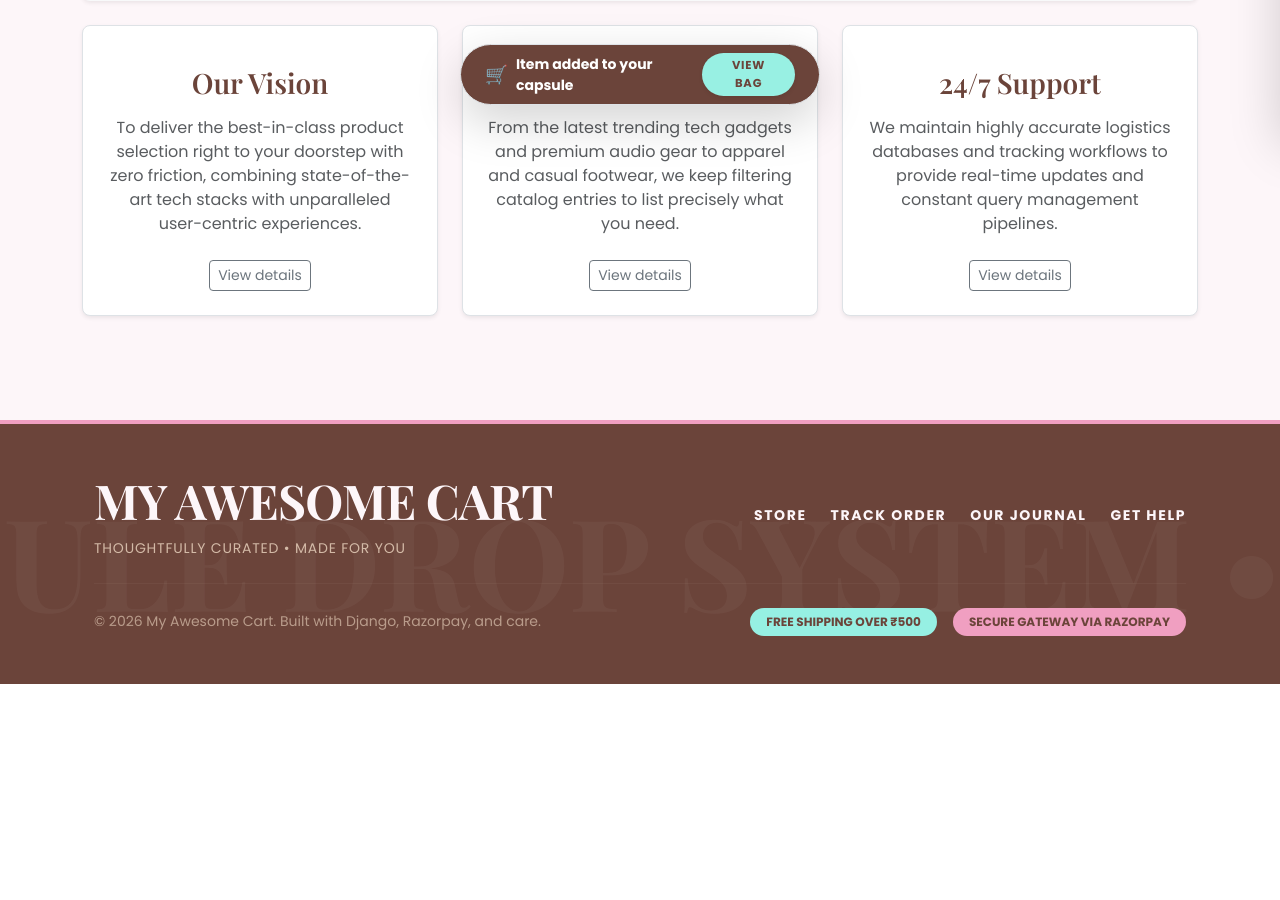
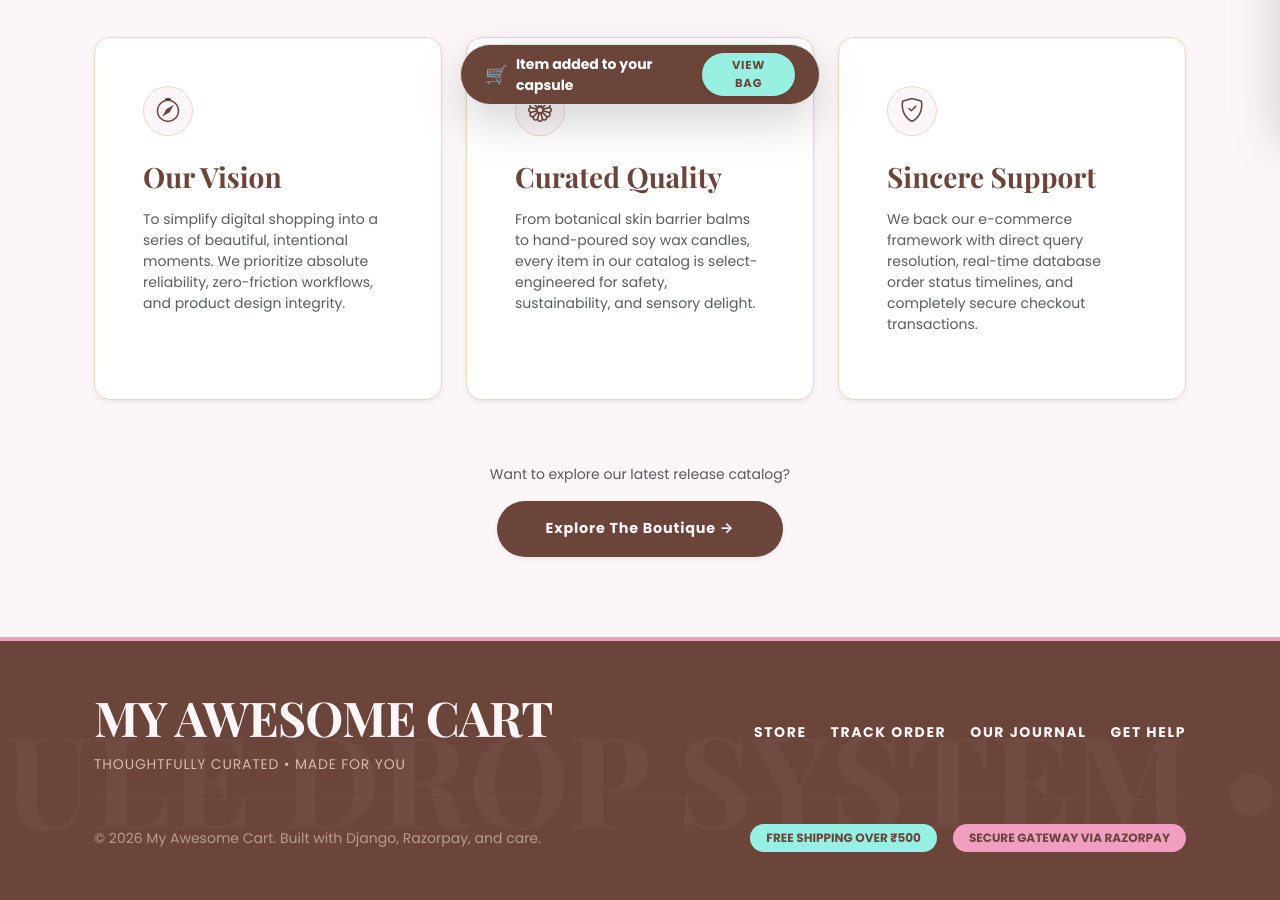
Before and after one commit to Nehaa2509/my_awesome_cart, a Django app: template shop/templates/shop/about.html in a window 1280 px wide. Shown: the part 671-1571 px from the top of the page. Before the commit the page ends 1355 px from the top, so only its background shows below. Run offline with Django 5.2, Linux system fonts and the light colour scheme; the template is opened without the code that fills it, so the values that code supplies are empty; parts of the project's set-up code (start-up, migrations or seed data) failed here and were passed over.

Commit message:
style: elevate about.html design to a luxury boutique brand aesthetic

```diff
--- a/shop/templates/shop/about.html
+++ b/shop/templates/shop/about.html
@@ -1,50 +1,140 @@
 {% extends "shop/basic.html" %}
 
-{% block title %} About Us - My Awesome Cart {% endblock %}
+{% block title %} About Us — My Awesome Cart {% endblock %}
+
+{% block css %}
+<style>
+  /* 🌸 High-End Editorial Style Customizations */
+  .about-hero {
+    background: linear-gradient(135deg, #fdf6f9 0%, #edd7c2 50%, #fdf6f9 100%);
+    border: 1px solid #edd7c2;
+    border-radius: 24px;
+    padding: 5rem 2rem;
+    position: relative;
+    overflow: hidden;
+  }
+
+  .about-hero::before {
+    content: '';
+    position: absolute;
+    top: -50%;
+    left: -50%;
+    width: 200%;
+    height: 200%;
+    background: radial-gradient(circle, rgba(240, 159, 193, 0.15) 0%, transparent 60%);
+    pointer-events: none;
+  }
+
+  .about-card {
+    background: #ffffff;
+    border: 1px solid #edd7c2;
+    border-radius: 16px;
+    transition: all 0.3s cubic-bezier(0.16, 1, 0.3, 1);
+  }
+
+  .about-card:hover {
+    transform: translateY(-5px);
+    box-shadow: 0 12px 30px rgba(107, 68, 58, 0.12) !important;
+    border-color: var(--color-pink);
+  }
+
+  .accent-line {
+    width: 60px;
+    height: 2px;
+    background-color: var(--color-pink);
+    margin: 1.5rem 0;
+  }
+
+  .lead-editorial {
+    font-size: 1.15rem;
+    line-height: 1.8;
+    color: #4a3430;
+    font-weight: 300;
+  }
+</style>
+{% endblock %}
 
 {% block body %}
-<div class="container my-5">
-    <div class="p-5 mb-4 bg-light rounded-3 shadow-sm text-center text-md-start">
-        <div class="container-fluid py-5">
-            <h1 class="display-5 fw-bold text-dark">My Awesome Cart!</h1>
-            <p class="col-md-10 fs-4 text-muted">
-                My Awesome Cart Pvt Ltd. is an Indian electronic commerce company based in Bengaluru, India.
-                Founded by Code With Harry and Rohan Das in 2019, the company initially focused on YouTube videos before expanding into generic e-commerce spaces like consumer electronics, fashion, and lifestyle products.
-            </p>
-            <button class="btn btn-primary btn-lg mt-3" type="button">Learn more &raquo;</button>
+<div class="container my-5 px-4">
+
+    <!-- 🌿 Premium Hero Introduction Block -->
+    <div class="about-hero mb-5 shadow-sm">
+        <div class="row align-items-center g-5 position-relative" style="z-index: 2;">
+            <div class="col-12 col-lg-7 text-center text-lg-start">
+                <span class="badge mb-3 px-3 py-2 rounded-pill uppercase fw-bold" style="background-color: var(--color-pink); color: #fff; letter-spacing: 0.1rem; font-size: 0.75rem;">OUR STORY</span>
+                <h1 class="display-4 fw-bold mb-3" style="font-family: 'Playfair Display', serif; color: var(--color-brown); letter-spacing: -0.04rem;">
+                    My Awesome Cart
+                </h1>
+                <div class="accent-line mx-auto mx-lg-0"></div>
+                <p class="lead-editorial text-muted max-w-xl">
+                    Founded in 2019 by Code With Harry and Rohan Das, My Awesome Cart began as a shared vision to bring thoughtful, curated living closer to you. Combining technology, design intelligence, and artisanal product sourcing, we have crafted a slow-commerce sanctuary for discerning lifestyles.
+                </p>
+            </div>
+            <div class="col-12 col-lg-5 text-center d-none d-lg-block">
+                <div class="p-3 bg-white rounded-4 shadow-sm d-inline-block position-relative" style="border: 1px solid #edd7c2; transform: rotate(1.5deg);">
+                    <img src="/media/shop/images/floating_products_1785341078260.png" alt="Curated Aesthetics" class="img-fluid rounded-3" style="max-height: 320px; object-fit: cover;" onerror="this.onerror=null; this.src='/static/shop/no-image-placeholder.png';">
+                </div>
+            </div>
         </div>
     </div>
 
-    <div class="row align-items-md-stretch text-center">
-        <div class="col-md-4 mb-4">
-            <div class="h-100 p-4 bg-white border rounded-3 shadow-sm">
-                <h3 class="fw-semibold my-3">Our Vision</h3>
-                <p class="text-muted">
-                    To deliver the best-in-class product selection right to your doorstep with zero friction, combining state-of-the-art tech stacks with unparalleled user-centric experiences.
-                </p>
-                <button class="btn btn-outline-secondary btn-sm mt-2" type="button">View details</button>
+    <!-- 📦 Core Philosophy & Visual Cards Matrix -->
+    <div class="row g-4 justify-content-center">
+
+        <!-- Vision Block -->
+        <div class="col-12 col-md-4">
+            <div class="h-100 p-4 p-lg-5 about-card shadow-sm text-center text-md-start d-flex flex-col justify-content-between">
+                <div>
+                    <div class="d-inline-flex align-items-center justify-content-center rounded-circle mb-4" style="width: 50px; height: 50px; background-color: #fdf6f9; border: 1px solid #edd7c2;">
+                        <i class="bi bi-compass" style="font-size: 1.5rem; color: var(--color-brown);"></i>
+                    </div>
+                    <h3 class="fw-bold mb-3" style="font-family: 'Playfair Display', serif; color: var(--color-brown);">Our Vision</h3>
+                    <p class="text-muted small lh-relaxed">
+                        To simplify digital shopping into a series of beautiful, intentional moments. We prioritize absolute reliability, zero-friction workflows, and product design integrity.
+                    </p>
+                </div>
             </div>
         </div>
 
-        <div class="col-md-4 mb-4">
-            <div class="h-100 p-4 bg-white border rounded-3 shadow-sm">
-                <h3 class="fw-semibold my-3">Wide Variety</h3>
-                <p class="text-muted">
-                    From the latest trending tech gadgets and premium audio gear to apparel and casual footwear, we keep filtering catalog entries to list precisely what you need.
-                </p>
-                <button class="btn btn-outline-secondary btn-sm mt-2" type="button">View details</button>
+        <!-- Catalog Block -->
+        <div class="col-12 col-md-4">
+            <div class="h-100 p-4 p-lg-5 about-card shadow-sm text-center text-md-start d-flex flex-col justify-content-between">
+                <div>
+                    <div class="d-inline-flex align-items-center justify-content-center rounded-circle mb-4" style="width: 50px; height: 50px; background-color: #fdf6f9; border: 1px solid #edd7c2;">
+                        <i class="bi bi-flower1" style="font-size: 1.5rem; color: var(--color-brown);"></i>
+                    </div>
+                    <h3 class="fw-bold mb-3" style="font-family: 'Playfair Display', serif; color: var(--color-brown);">Curated Quality</h3>
+                    <p class="text-muted small lh-relaxed">
+                        From botanical skin barrier balms to hand-poured soy wax candles, every item in our catalog is select-engineered for safety, sustainability, and sensory delight.
+                    </p>
+                </div>
             </div>
         </div>
 
-        <div class="col-md-4 mb-4">
-            <div class="h-100 p-4 bg-white border rounded-3 shadow-sm">
-                <h3 class="fw-semibold my-3">24/7 Support</h3>
-                <p class="text-muted">
-                    We maintain highly accurate logistics databases and tracking workflows to provide real-time updates and constant query management pipelines.
-                </p>
-                <button class="btn btn-outline-secondary btn-sm mt-2" type="button">View details</button>
+        <!-- Support Block -->
+        <div class="col-12 col-md-4">
+            <div class="h-100 p-4 p-lg-5 about-card shadow-sm text-center text-md-start d-flex flex-col justify-content-between">
+                <div>
+                    <div class="d-inline-flex align-items-center justify-content-center rounded-circle mb-4" style="width: 50px; height: 50px; background-color: #fdf6f9; border: 1px solid #edd7c2;">
+                        <i class="bi bi-shield-check" style="font-size: 1.5rem; color: var(--color-brown);"></i>
+                    </div>
+                    <h3 class="fw-bold mb-3" style="font-family: 'Playfair Display', serif; color: var(--color-brown);">Sincere Support</h3>
+                    <p class="text-muted small lh-relaxed">
+                        We back our e-commerce framework with direct query resolution, real-time database order status timelines, and completely secure checkout transactions.
+                    </p>
+                </div>
             </div>
         </div>
+
     </div>
+
+    <!-- 🏷️ Brand Statement Footer Accent -->
+    <div class="text-center mt-5 pt-3">
+        <p class="text-muted small mb-3">Want to explore our latest release catalog?</p>
+        <a href="/shop/" class="btn fw-bold px-5 py-3 rounded-pill shadow-sm" style="background-color: var(--color-brown); color: #fdf6f9; font-size: 0.9rem; letter-spacing: 0.05rem;">
+            Explore The Boutique &rarr;
+        </a>
+    </div>
+
 </div>
 {% endblock %}
```
